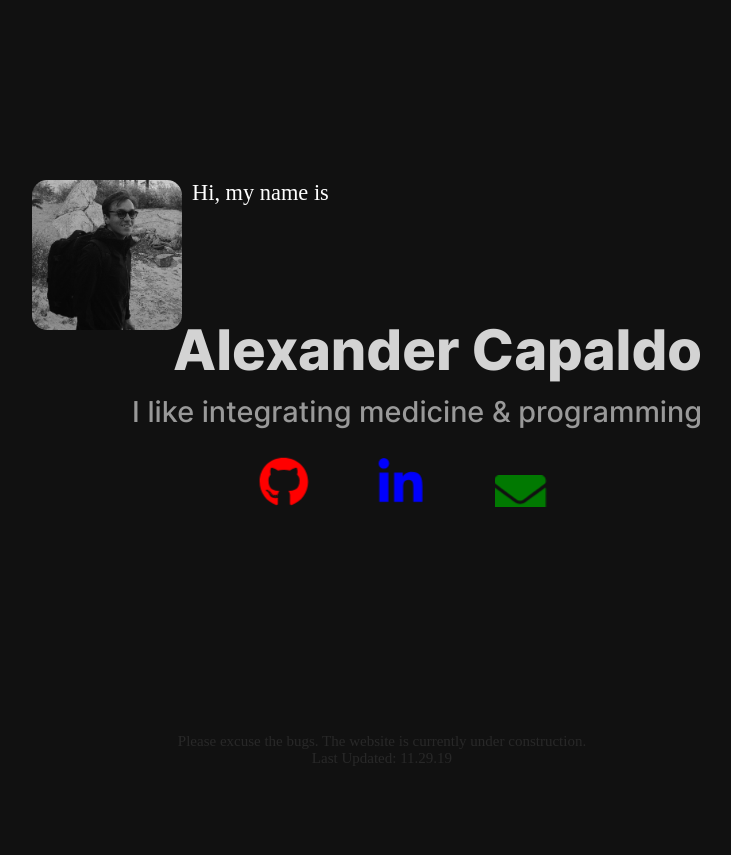
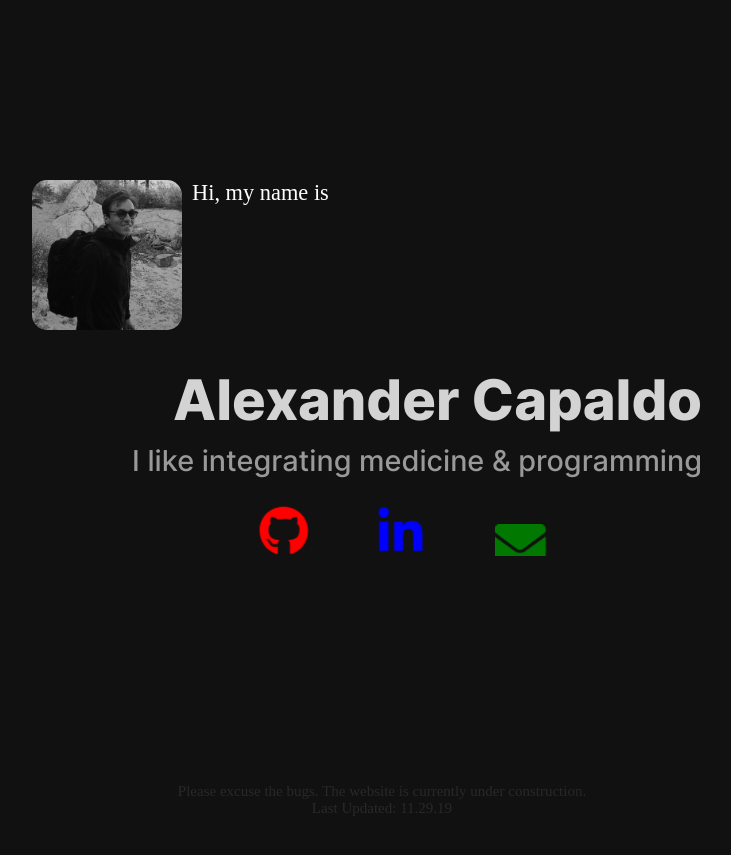
Before and after one commit to capaldo/capaldo.github.io, a Jekyll site: the page built from index.md, in a window 1280 px wide. Shown: the top 855 px of the page, without its empty margins (258-989 px from the left). Built offline with Jekyll 4.4.1, drawn with Linux system fonts in a browser that asks for light colours; some web fonts are replaced.

Commit message:
fix name alignment

```diff
--- a/css/base.css
+++ b/css/base.css
@@ -181,7 +181,6 @@
     font-weight: 800;
     font-size: 3.5em;
     animation-delay: 1.0s;
-    margin-top: -12px;
 }
 
 .center {
```
